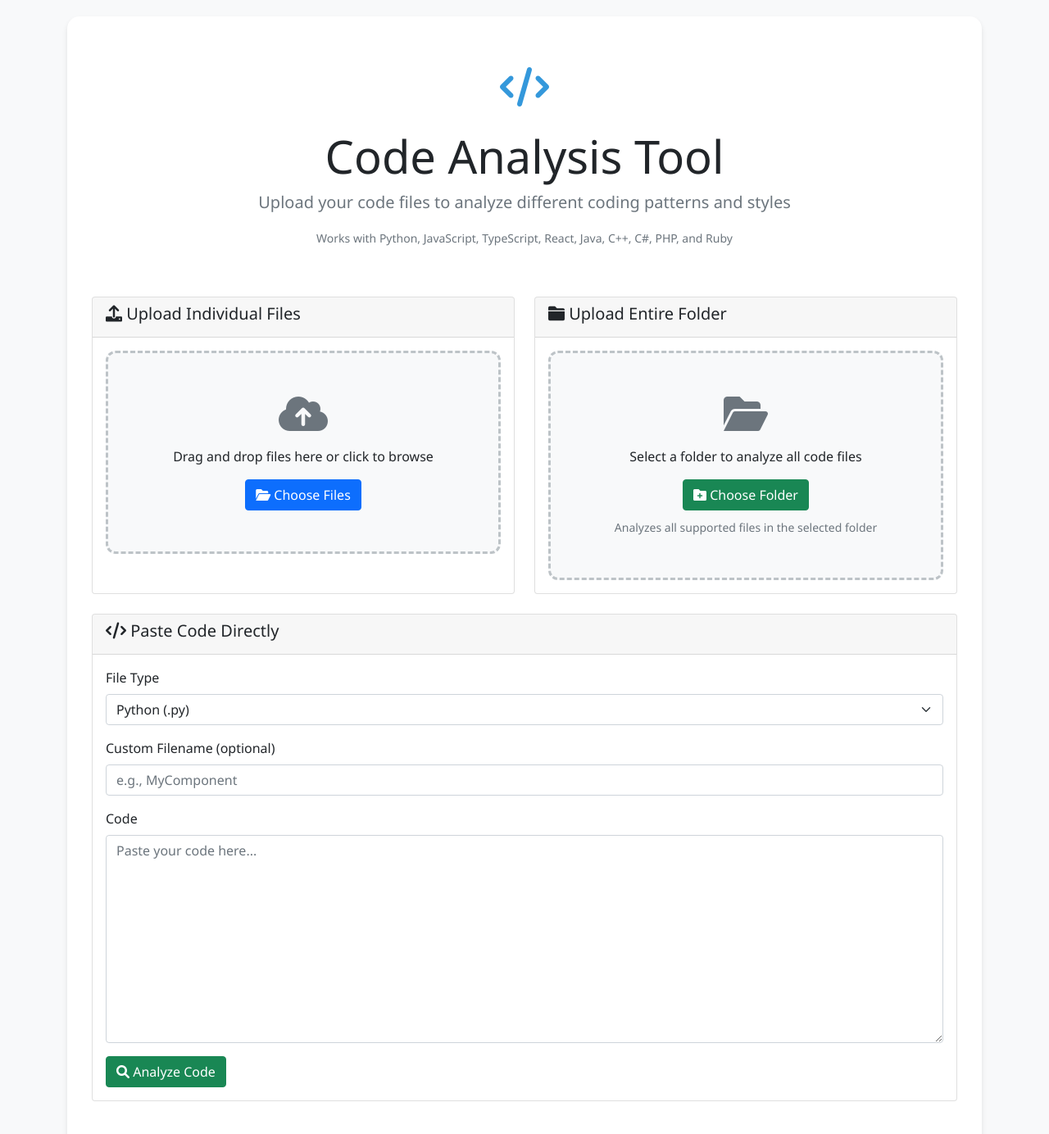
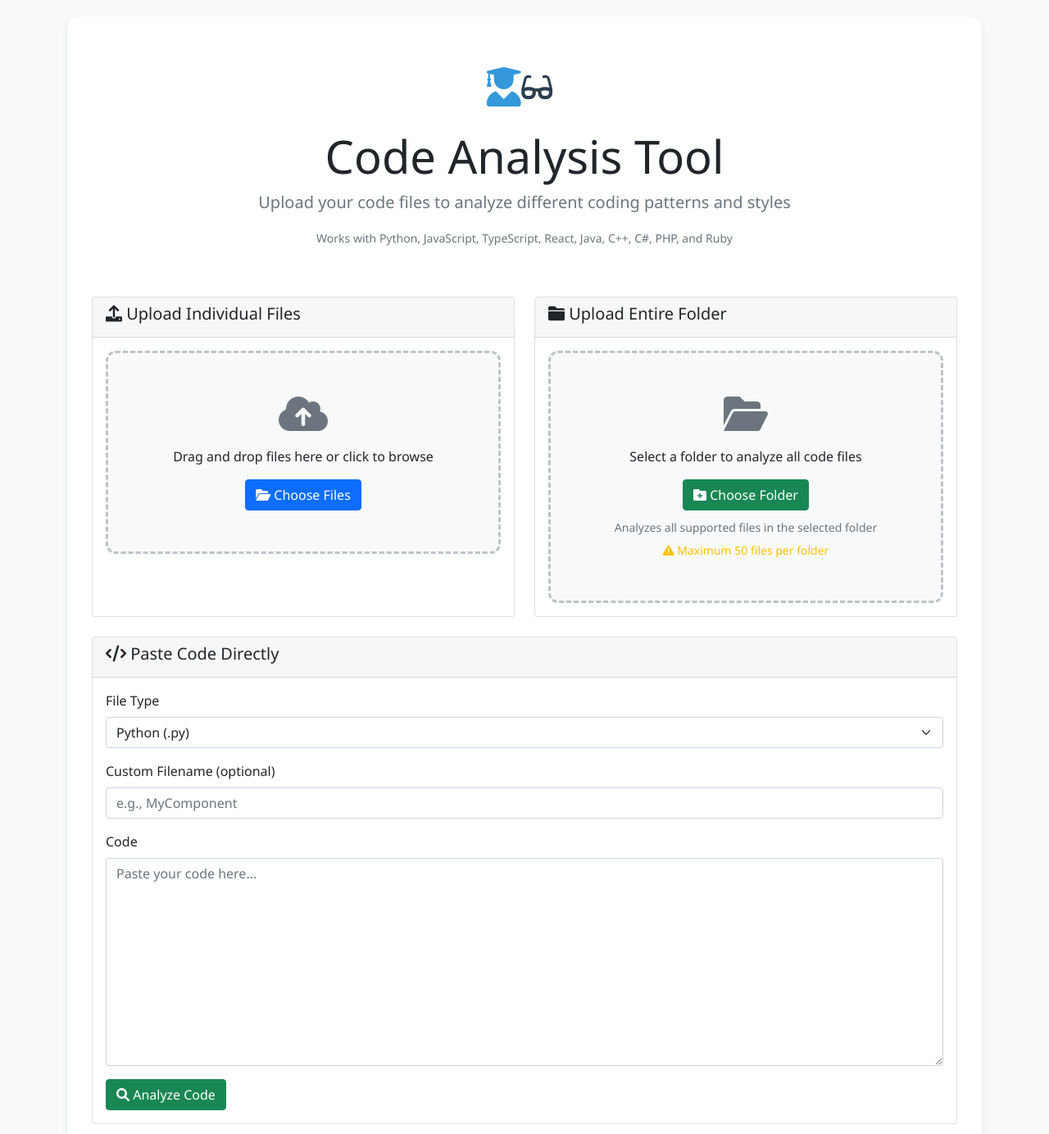
Before and after one commit to kumasachin/aiCodeIdentifier, a Flask app: page / in a window 1280 px wide. Shown: the top 1384 px of the page at 82% size. Run offline with Flask 3, Linux system fonts and the light colour scheme.

Commit message:
Update UI with guy with specs logo and add 50-file folder limit
✨ UI Improvements:
- Change logo from code icon to guy with glasses (user-graduate + glasses)
- Better visual representation for code analysis tool

🔒 Security & Performance:
- Add 50-file limit for folder uploads (client-side validation)
- Add server-side validation for file count limit
- Display warning message about file limit in UI
- Prevent large folder uploads that could cause performance issues

🎯 User Experience:
- Clear error messages when file limit is exceeded
- Visual indicator showing maximum 50 files per folder
- Better feedback for users uploading large folders

```diff
--- a/app.py
+++ b/app.py
@@ -295,6 +295,12 @@ def analyze_folder():
         if not files:
             return jsonify({'error': 'No folder selected'})
 
+        # Check file limit (maximum 50 files)
+        if len(files) > 50:
+            return jsonify({
+                'error': f'File limit exceeded! You uploaded {len(files)} files, but the maximum allowed is 50 files per folder upload. Please select a smaller folder or upload in batches.'
+            })
+
         # Filter for supported file types
         supported_extensions = {'.py', '.js', '.ts', '.tsx', '.jsx', '.java', '.cpp', '.c', '.cs', '.php', '.rb'}
 
--- a/templates/index.html
+++ b/templates/index.html
@@ -85,7 +85,8 @@
       <div class="main-container">
         <div class="header-section">
           <div class="feature-icon">
-            <i class="fas fa-code"></i>
+            <i class="fas fa-user-graduate" style="color: #3498db;"></i>
+            <i class="fas fa-glasses" style="position: relative; left: -15px; top: -5px; font-size: 0.7em; color: #2c3e50;"></i>
           </div>
           <h1 class="display-4">Code Analysis Tool</h1>
           <p class="lead text-muted">
@@ -156,6 +157,11 @@
                     <small
                       >Analyzes all supported files in the selected
                       folder</small
+                    >
+                  </p>
+                  <p class="text-warning mt-1 mb-0">
+                    <small
+                      ><i class="fas fa-exclamation-triangle"></i> Maximum 50 files per folder</small
                     >
                   </p>
                 </div>
@@ -442,6 +448,13 @@
         const folderInput = document.getElementById("folderInput");
         const files = folderInput.files;
         if (files.length === 0) return;
+
+        // Check file limit (maximum 50 files)
+        if (files.length > 50) {
+          alert("⚠️ File Limit Exceeded!\n\nYou selected " + files.length + " files, but the maximum allowed is 50 files per folder upload.\n\nPlease select a smaller folder or upload files in batches.");
+          folderInput.value = ""; // Clear the input
+          return;
+        }
 
         console.log("Starting folder analysis for", files.length, "files");
 
```
Also changed, not shown: README.md.
